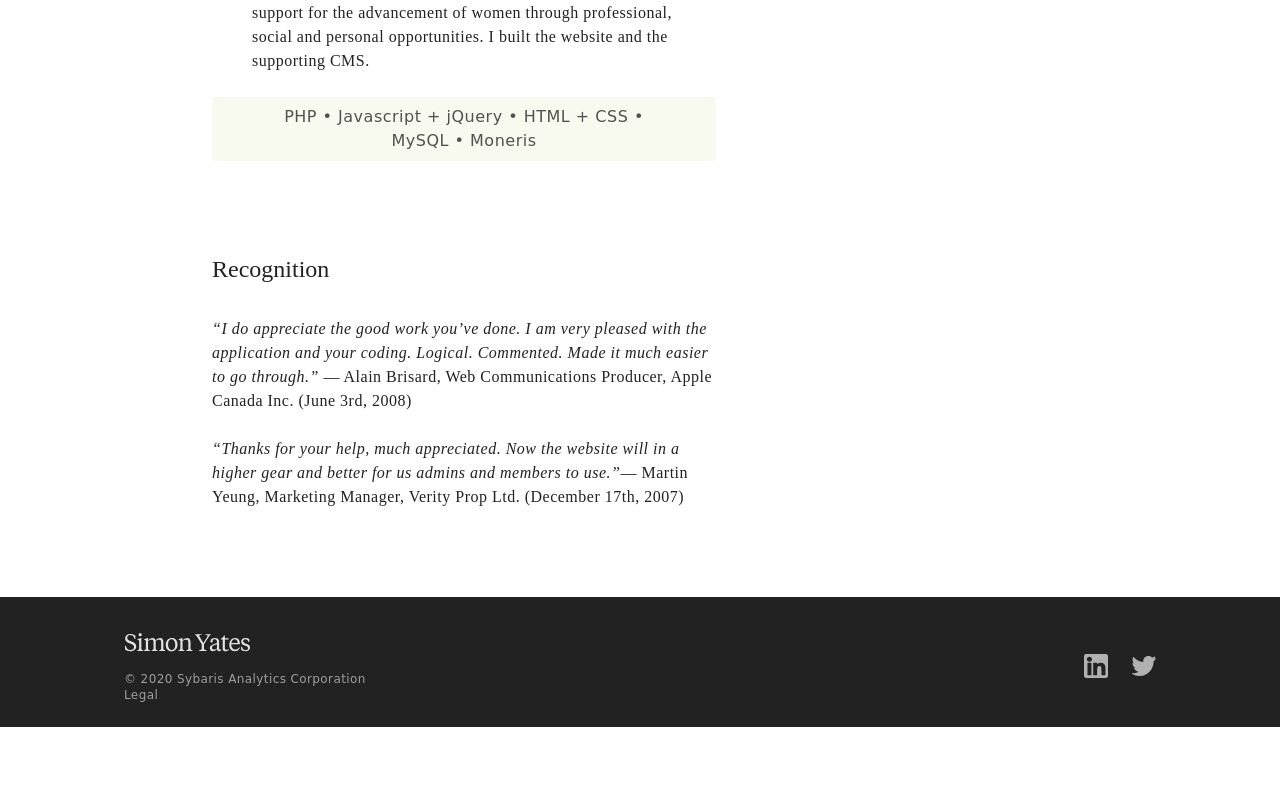
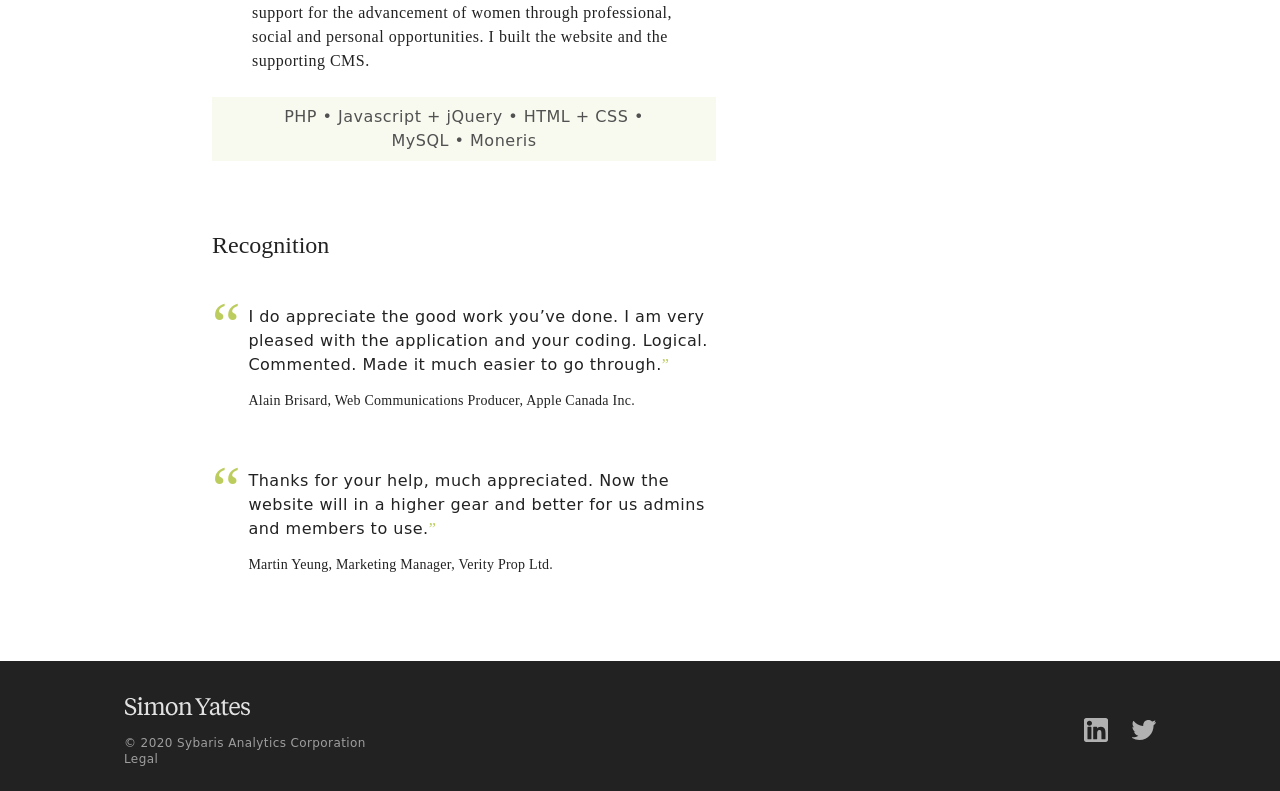
Before and after one commit to cheftechnical/simonyates, a React (Create React App) app: page /work/jib-design-and-advertising in a window 1280 px wide. Shown: the part 1501-2292 px from the top of the page. Before the commit the page ends 2228 px from the top, so only its background shows below. Built offline with nearby package versions, Linux system fonts and the light colour scheme; a web font is replaced by a local one.

Commit message:
Stylize the quotes

```diff
--- /dev/null
+++ b/src/components/Quote/index.tsx
@@ -0,0 +1,78 @@
+import * as React from 'react';
+import {Box} from '@material-ui/core';
+import {makeStyles} from '@material-ui/core/styles';
+import Typography from '../../styling/Typography';
+import rem from '../../styling/rem';
+import {color} from '../../styling/Color';
+
+interface Props {
+	children?: any;
+	next?: boolean;
+	source?: string | undefined;
+}
+
+const useStyles = makeStyles((theme) => ({
+	root: {},
+	rootNext: {
+		paddingTop: theme.spacing(48 / 8),
+	},
+	boxQuote: {
+		paddingRight: theme.spacing(8 / 8),
+		fontFamily: `"Times New Roman"`,
+		fontStyle: 'normal',
+		fontWeight: 'normal',
+		fontSize: rem(64),
+		lineHeight: '100%',
+		color: color.lime['500'],
+		// backgroundColor: 'pink'
+	},
+	boxContent: {
+		paddingTop: theme.spacing(12 / 8),
+		// backgroundColor: 'cyan',
+	},
+	blockquote: {
+		margin: 0,
+		padding: 0,
+	},
+	footer: {
+		paddingTop: theme.spacing(16 / 8),
+	},
+	span: {
+		fontFamily: `"Times New Roman"`,
+		fontStyle: 'normal',
+		fontWeight: 'normal',
+		color: color.lime['500'],
+	}
+}));
+
+export default function Quote(props: Props) {
+	const classes = useStyles();
+	const {children, next, source} = props;
+
+	const rootClassName = (next)
+		? classes.rootNext
+		: undefined;
+
+	const renderedEndQuote = (
+		<span className={classes.span}>&rdquo;</span>
+	);
+
+	const renderedSource = (source)
+		? (
+			<footer className={classes.footer}>
+				<Typography group="primary" variant="subtitle" weight="regular">{source}</Typography>
+			</footer>
+		) : '';
+
+	return (
+		<Box className={rootClassName} display="flex">
+			<Box className={classes.boxQuote}>&ldquo;</Box>
+			<Box className={classes.boxContent} flexGrow={1}>
+				<blockquote className={classes.blockquote} cite={source}>
+					<Typography group="secondary" variant="body" weight="regular">{children}{renderedEndQuote}</Typography>
+					{renderedSource}
+				</blockquote>
+			</Box>
+		</Box>
+	);
+};
--- a/src/pages/WorkAt/GenworthCanada/index.tsx
+++ b/src/pages/WorkAt/GenworthCanada/index.tsx
@@ -14,6 +14,7 @@ import WorkAtProject from '../components/WorkAtProject';
 import MyContainer from '../../../styling/MyContainer';
 import MyGridContainer from '../../../styling/MyGridContainer';
 import WorkAtLogo from '../components/WorkAtLogo';
+import Quote from '../../../components/Quote';
 
 export default function GenworthCanada() {
 	const [sections, setSections] = React.useState();
@@ -39,7 +40,8 @@ export default function GenworthCanada() {
 									where="Oakville, ON, Canada"
 								/>
 								<WorkAtDescription>
-									Genworth Canada is the leading private sector supplier of mortgage default insurance in&nbsp;Canada.
+									Genworth Canada is the leading private sector supplier of mortgage default
+									insurance in&nbsp;Canada.
 								</WorkAtDescription>
 							</Section>
 
@@ -48,18 +50,25 @@ export default function GenworthCanada() {
 									About The Project
 								</WorkAtSectionTitle>
 								<Typography group="primary" variant="body" weight="regular">
-									Genworth Canada was leading a North American initiative to move their application system to Elasticsearch. The goal of this new system: make it easier for Genworth to detect &ldquo;red-flag&rdquo; indicators of fraud from customer&nbsp;applications.
+									Genworth Canada was leading a North American initiative to move their application
+									system to Elasticsearch. The goal of this new system: make it easier for Genworth to
+									detect &ldquo;red-flag&rdquo; indicators of fraud from customer&nbsp;applications.
 								</Typography>
 
 								<WorkAtProject next name="Finding Duplicates"/>
 								<Typography next group="primary" variant="body" weight="regular">
-									I was hired based on my previous experience with Elasticsearch, but finding ways of removing dependencies on vendor services was not something I was expected to do. It was only after I got involved in the project and learned about their use case that I saw an opportunity to suggest a better way of doing&nbsp;things.
+									I was hired based on my previous experience with Elasticsearch, but finding ways of
+									removing dependencies on vendor services was not something I was expected to do. It
+									was only after I got involved in the project and learned about their use case that I
+									saw an opportunity to suggest a better way of doing&nbsp;things.
 								</Typography>
 								<Typography next group="primary" variant="body" weight="regular">
-									Using several state-of-the-art features of Elasticsearch, I was able to prototype a solution that effectively replaced a dependency on one of their key data analytics vendors, saving Genworth 10&rdquo;s of thousands of dollars&nbsp;annually!
+									Using several state-of-the-art features of Elasticsearch, I was able to prototype a
+									solution that effectively replaced a dependency on one of their key data analytics
+									vendors, saving Genworth 10&rdquo;s of thousands of dollars&nbsp;annually!
 								</Typography>
 
-								<Callout list={[
+								<Callout noBottomGutter list={[
 									'Node.js + Express w/ socket.io',
 									'Extjs',
 									'Elasticsearch',
@@ -72,12 +81,12 @@ export default function GenworthCanada() {
 								<WorkAtSectionTitle>
 									Recognition
 								</WorkAtSectionTitle>
-								<Typography group="primary" variant="body" weight="regular">
-									<em>&ldquo;Simon has been critical in helping the team in adding technologies like Node.js, Elasticsearch, and ExtJS to the Path technology stack building on his past&nbsp;experiences.&rdquo;</em>
-								</Typography>
-								<Typography next group="primary" variant="body" weight="regular">
-									— Michael Rossi, Product Manager, Genworth Canada (contractor)
-								</Typography>
+
+								<Quote source="Michael Rossi, Product Manager, Genworth Canada">
+									Simon has been critical in helping the team in adding technologies like Node.js,
+									Elasticsearch, and ExtJS to the Path technology stack building on his
+									past&nbsp;experiences.
+								</Quote>
 							</Section>
 						</Sections>
 					</Grid>
--- a/src/pages/WorkAt/JibDesignAndAdvertising/index.tsx
+++ b/src/pages/WorkAt/JibDesignAndAdvertising/index.tsx
@@ -15,6 +15,7 @@ import Callout from '../../../components/Callout';
 import MyContainer from '../../../styling/MyContainer';
 import MyGridContainer from '../../../styling/MyGridContainer';
 import WorkAtLogo from '../components/WorkAtLogo';
+import Quote from '../../../components/Quote';
 
 export default function JibDesignAndAdvertising() {
 	const [sections, setSections] = React.useState();
@@ -83,7 +84,7 @@ export default function JibDesignAndAdvertising() {
 									</WorkAtProject>
 								</WorkAtProjects>
 
-								<Callout list={[
+								<Callout noBottomGutter list={[
 									'PHP',
 									'Javascript + jQuery',
 									'HTML + CSS',
@@ -96,17 +97,18 @@ export default function JibDesignAndAdvertising() {
 								<WorkAtSectionTitle>
 									Recognition
 								</WorkAtSectionTitle>
-								<Typography group="primary" variant="body" weight="regular">
-									<em>&ldquo;I do appreciate the good work you&rsquo;ve done. I am very pleased with the application and your coding. Logical.
-										Commented. Made it much easier to go through.&rdquo;</em> &mdash; Alain Brisard, Web Communications Producer, Apple Canada Inc. (June 3rd, 2008)
-								</Typography>
 
-								<Typography next group="primary" variant="body" weight="regular">
-									<em>&ldquo;Thanks for your help, much appreciated. Now the website will in a higher gear and better for us admins and members
-									to&nbsp;use.&rdquo;</em>
+								<Quote source="Alain Brisard, Web Communications Producer, Apple Canada Inc.">
+									I do appreciate the good work you&rsquo;ve done. I am very pleased with the
+									application and your coding. Logical. Commented. Made it much easier to
+									go&nbsp;through.
+								</Quote>
 
-									&mdash; Martin Yeung, Marketing Manager, Verity Prop Ltd. (December 17th, 2007)
-								</Typography>
+								<Quote next source="Martin Yeung, Marketing Manager, Verity Prop Ltd.">
+									Thanks for your help, much appreciated. Now the website will in a higher gear and
+									better for us admins and members to&nbsp;use.
+								</Quote>
+
 							</Section>
 						</Sections>
 					</Grid>
--- a/src/pages/WorkAt/UnchartedSoftware/index.tsx
+++ b/src/pages/WorkAt/UnchartedSoftware/index.tsx
@@ -41,11 +41,13 @@ export default function UnchartedSoftware() {
 									where="Toronto, Canada"
 								/>
 								<WorkAtDescription>
-									Uncharted Software is a data visualization company with products used by government, law enforcement, financial&nbsp;industries.
+									Uncharted Software is a data visualization company with products used by government,
+									law enforcement, financial&nbsp;industries.
 								</WorkAtDescription>
 
-								<Callout variant="alert">
-									Due to the sensitivity of work involved, certain details listed below have been obfuscated or&nbsp;redacted.
+								<Callout noBottomGutter variant="alert">
+									Due to the sensitivity of work involved, certain details listed below have been
+									obfuscated or&nbsp;redacted.
 								</Callout>
 							</Section>
 
```
Also changed, not shown: src/pages/WorkAt/MayoClinic/index.tsx (+11 -2 lines), 1 other file (tests, documents, lock files or other folders).
